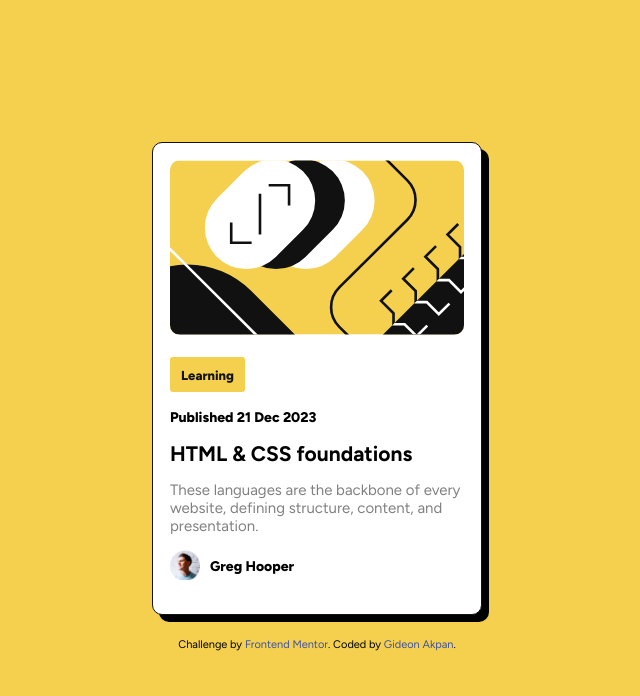
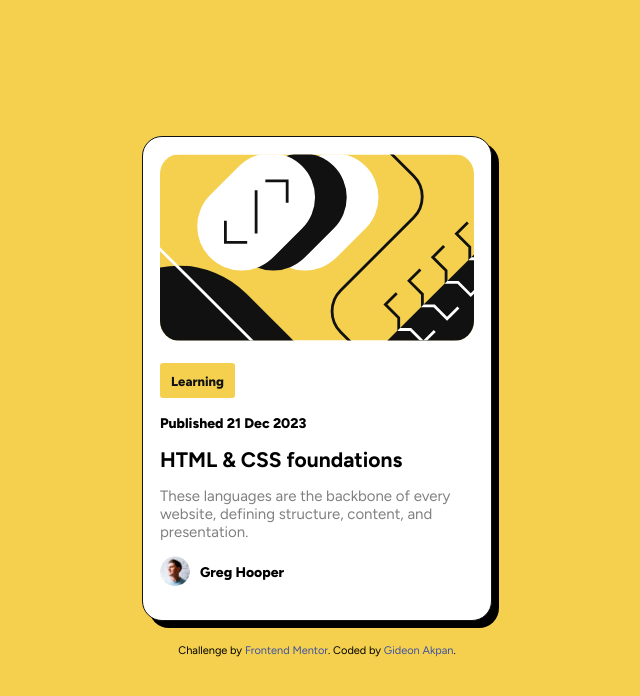
Before and after one commit to gideonakpan/Blog-preview-card, a plain HTML site: page index.html in a window 1280 px wide. Shown: the whole page, without its empty margins (323-963 px from the left). Drawn offline with Linux system fonts and the light colour scheme.

Commit message:
increase the border raduis and width

```diff
--- a/style/index.css
+++ b/style/index.css
@@ -22,18 +22,17 @@ body {
     font-family: "Figtree", sans-serif;
 }
 article {
-    max-width: 330px;
+    max-width: 350px;
     background: hsl(0, 0%, 100%);
     border: 1px solid hsl(0, 0%, 7%);
-    border-radius: 10px;
+    border-radius: 20px;
     padding: 17px;
     box-shadow: 7px 7px;
 }
 article img {
-    height: 100%;
     width: 100%;
     object-fit: cover;
-    border-radius: 10px;
+    border-radius: 20px;
 }
 article .content {
     padding: 10px 0;
```
